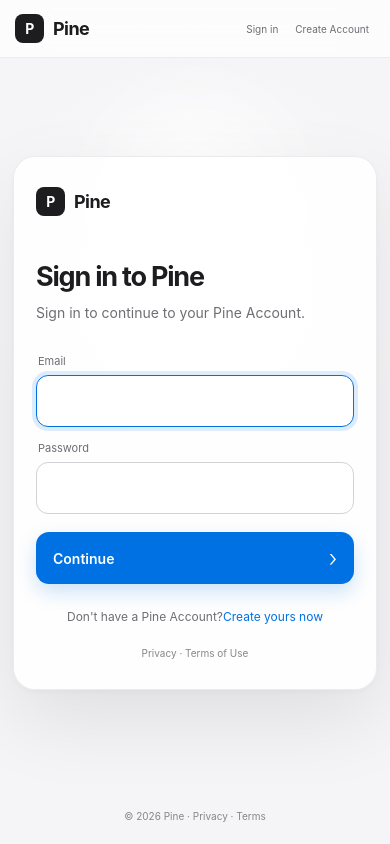
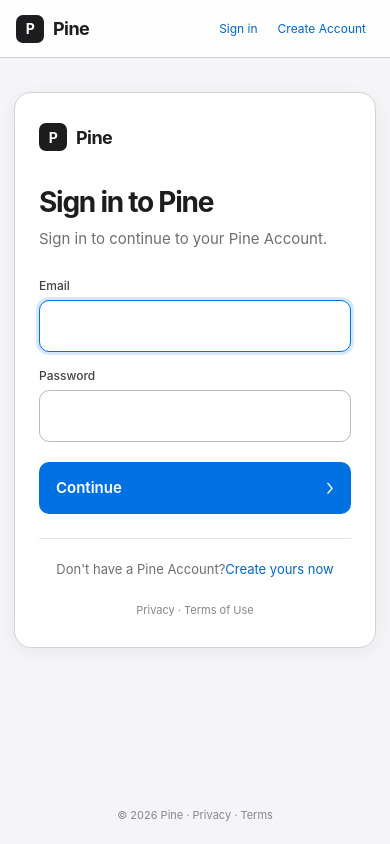
Before and after one commit to alexiusandromedavsgalaxia-lgtm/accounts.pine.com, a React (Vite) app: page / in a window 390 px wide. Built offline with nearby package versions, Linux system fonts and the light colour scheme; no server answers.

Commit message:
Fix Pine Account layout spacing and make interface content-focused

```diff
--- a/src/styles.css
+++ b/src/styles.css
@@ -18,47 +18,30 @@ body {
 }
 
 button, input { font: inherit; }
-
 button { -webkit-tap-highlight-color: transparent; }
 
 .site {
   min-height: 100vh;
   display: flex;
   flex-direction: column;
-  position: relative;
-  overflow: hidden;
-  background:
-    radial-gradient(circle at 50% 34%, rgba(255,255,255,.98), rgba(245,245,247,.94) 38%, #f5f5f7 72%);
+  background: #f5f5f7;
 }
 
 .ambient {
-  position: absolute;
-  width: 70vw;
-  height: 70vw;
-  left: 15%;
-  top: 5%;
-  border-radius: 50%;
-  background: radial-gradient(circle, rgba(255,255,255,.95), transparent 68%);
-  filter: blur(24px);
-  pointer-events: none;
-  animation: ambientFloat 9s ease-in-out infinite alternate;
-}
-
-@keyframes ambientFloat {
-  to { transform: translate3d(0, 18px, 0) scale(1.025); }
+  display: none;
 }
 
 .site-header {
   height: 64px;
-  padding: 0 clamp(20px, 5vw, 72px);
+  padding: 0 48px;
   display: flex;
   align-items: center;
   justify-content: space-between;
   position: relative;
   z-index: 3;
-  background: rgba(255,255,255,.72);
-  border-bottom: 1px solid rgba(0,0,0,.07);
-  backdrop-filter: saturate(180%) blur(22px);
+  background: rgba(255,255,255,.82);
+  border-bottom: 1px solid #d2d2d7;
+  backdrop-filter: saturate(180%) blur(20px);
 }
 
 .logo {
@@ -70,13 +53,13 @@ button { -webkit-tap-highlight-color: transparent; }
 }
 
 .logo-mark {
-  width: 29px;
-  height: 29px;
+  width: 28px;
+  height: 28px;
   display: grid;
   place-items: center;
-  border-radius: 8px;
+  border-radius: 7px;
   background: #1d1d1f;
-  color: white;
+  color: #fff;
   font-size: 14px;
   font-weight: 700;
 }
@@ -88,96 +71,91 @@ button { -webkit-tap-highlight-color: transparent; }
 
 nav {
   display: flex;
-  gap: 5px;
+  align-items: center;
+  gap: 4px;
 }
 
 nav button,
 .text-button {
   border: 0;
   background: transparent;
-  color: #6e6e73;
-  padding: 8px 11px;
+  color: #0066cc;
+  padding: 9px 12px;
   border-radius: 9px;
   cursor: pointer;
-  font-size: 12px;
-  transition: background .22s ease, color .22s ease, transform .22s ease;
+  font-size: 13px;
+  transition: background .18s ease, color .18s ease;
 }
 
 nav button:hover,
 .text-button:hover {
-  background: rgba(0,0,0,.055);
-  color: #1d1d1f;
+  background: rgba(0,102,204,.08);
 }
 
 main {
   flex: 1;
-  position: relative;
-  z-index: 1;
-  display: grid;
-  place-items: center;
-  padding: 58px 18px;
+  width: 100%;
+  display: flex;
+  justify-content: center;
+  align-items: flex-start;
+  padding: 72px 24px 90px;
 }
 
 .auth-shell,
 .account-shell,
 .developer-shell {
-  width: min(100%, 460px);
+  width: min(100%, 540px);
 }
 
 .auth-card,
 .account-card,
 .developer-card {
   width: 100%;
-  padding: 42px 43px;
-  border: 1px solid rgba(0,0,0,.075);
-  border-radius: 28px;
-  background: rgba(255,255,255,.86);
-  box-shadow:
-    0 30px 80px rgba(0,0,0,.09),
-    0 2px 8px rgba(0,0,0,.035);
-  backdrop-filter: blur(25px) saturate(150%);
+  padding: 48px;
+  border: 1px solid #d2d2d7;
+  border-radius: 20px;
+  background: #fff;
+  box-shadow: 0 4px 18px rgba(0,0,0,.06);
 }
 
 .page-enter {
-  animation: pageEnter .52s cubic-bezier(.22,1,.36,1) both;
+  animation: pageEnter .35s cubic-bezier(.22,1,.36,1) both;
 }
 
 @keyframes pageEnter {
-  from {
-    opacity: 0;
-    transform: translateY(13px) scale(.985);
-  }
-  to {
-    opacity: 1;
-    transform: none;
-  }
+  from { opacity: 0; transform: translateY(8px); }
+  to { opacity: 1; transform: none; }
+}
+
+.auth-card > .logo {
+  margin-bottom: 44px;
 }
 
 .auth-copy {
-  margin: 57px 0 31px;
+  margin: 0 0 28px;
 }
 
 .auth-copy h1,
 .account-copy h1 {
   margin: 0;
   color: #1d1d1f;
-  font-size: 31px;
-  line-height: 1.08;
+  font-size: 32px;
+  line-height: 1.1;
   letter-spacing: -.045em;
   font-weight: 650;
 }
 
 .auth-copy p,
 .account-copy p {
-  margin: 11px 0 0;
+  margin: 10px 0 0;
   color: #6e6e73;
-  font-size: 14px;
-  line-height: 1.5;
+  font-size: 15px;
+  line-height: 1.45;
 }
 
 .auth-form {
   display: grid;
-  gap: 14px;
+  gap: 16px;
 }
 
 .field {
@@ -186,34 +164,32 @@ main {
 
 .field span {
   display: block;
-  margin: 0 0 7px 2px;
-  color: #6e6e73;
-  font-size: 11px;
+  margin: 0 0 7px;
+  color: #424245;
+  font-size: 12px;
+  font-weight: 500;
 }
 
 .field input {
   width: 100%;
   height: 52px;
   padding: 0 15px;
-  border: 1px solid #d2d2d7;
-  border-radius: 12px;
+  border: 1px solid #b9b9be;
+  border-radius: 10px;
   outline: none;
-  background: rgba(255,255,255,.82);
+  background: #fff;
   color: #1d1d1f;
-  transition:
-    border-color .2s ease,
-    box-shadow .2s ease,
-    background .2s ease;
+  font-size: 15px;
+  transition: border-color .18s ease, box-shadow .18s ease;
 }
 
 .field input:hover {
-  border-color: #b8b8bd;
+  border-color: #86868b;
 }
 
 .field input:focus {
   border-color: #0071e3;
-  background: white;
-  box-shadow: 0 0 0 4px rgba(0,113,227,.13);
+  box-shadow: 0 0 0 3px rgba(0,113,227,.16);
 }
 
 .continue-button {
@@ -225,27 +201,21 @@ main {
   align-items: center;
   justify-content: space-between;
   border: 0;
-  border-radius: 13px;
+  border-radius: 10px;
   background: #0071e3;
-  color: white;
+  color: #fff;
   cursor: pointer;
-  font-size: 14px;
+  font-size: 15px;
   font-weight: 600;
-  box-shadow: 0 8px 20px rgba(0,113,227,.2);
-  transition:
-    transform .2s cubic-bezier(.22,1,.36,1),
-    filter .2s ease,
-    box-shadow .2s ease;
+  transition: filter .18s ease, transform .18s ease;
 }
 
 .continue-button:hover:not(:disabled) {
-  filter: brightness(1.04);
-  transform: translateY(-1px);
-  box-shadow: 0 11px 25px rgba(0,113,227,.25);
+  filter: brightness(1.05);
 }
 
 .continue-button:active:not(:disabled) {
-  transform: scale(.985);
+  transform: scale(.99);
 }
 
 .continue-button:disabled {
@@ -260,36 +230,38 @@ main {
 }
 
 .auth-switch {
-  margin: 25px 0 23px;
+  margin: 24px 0 0;
+  padding-top: 22px;
+  border-top: 1px solid #e5e5e7;
   text-align: center;
   color: #6e6e73;
-  font-size: 12px;
+  font-size: 13px;
 }
 
 .auth-switch button {
   padding: 0;
   border: 0;
   background: transparent;
-  color: #0071e3;
+  color: #0066cc;
   cursor: pointer;
   font-size: inherit;
 }
 
-.auth-links,
-footer {
+.auth-links {
+  margin-top: 26px;
   color: #86868b;
-  font-size: 10px;
+  font-size: 11px;
   text-align: center;
 }
 
 .error-message {
   padding: 12px 13px;
-  border-radius: 11px;
-  background: rgba(255,59,48,.08);
-  border: 1px solid rgba(255,59,48,.17);
+  border-radius: 9px;
+  background: #fff2f2;
+  border: 1px solid #ffd6d6;
   color: #b3261e;
-  font-size: 12px;
-  animation: errorIn .25s ease both;
+  font-size: 13px;
+  animation: errorIn .2s ease both;
 }
 
 @keyframes errorIn {
@@ -299,7 +271,7 @@ footer {
 
 .account-card,
 .developer-card {
-  padding: 34px 39px 39px;
+  padding: 34px 40px 40px;
 }
 
 .account-top {
@@ -310,27 +282,27 @@ footer {
 
 .profile-circle,
 .developer-icon {
-  width: 68px;
-  height: 68px;
-  margin-top: 46px;
+  width: 72px;
+  height: 72px;
+  margin-top: 38px;
   display: grid;
   place-items: center;
   border-radius: 50%;
   background: #1d1d1f;
-  color: white;
-  font-size: 23px;
+  color: #fff;
+  font-size: 24px;
   font-weight: 650;
 }
 
 .developer-icon {
-  border-radius: 19px;
+  border-radius: 18px;
   background: #f5f5f7;
   border: 1px solid #d2d2d7;
   color: #0071e3;
 }
 
 .account-copy {
-  margin: 22px 0 27px;
+  margin: 18px 0 24px;
 }
 
 .account-row {
@@ -342,8 +314,8 @@ footer {
   margin-bottom: 16px;
   border-top: 1px solid #d2d2d7;
   border-bottom: 1px solid #d2d2d7;
-  color: #6e6e73;
-  font-size: 12px;
+  color: #424245;
+  font-size: 13px;
 }
 
 .account-row span:last-child {
@@ -352,7 +324,7 @@ footer {
 }
 
 .developer-list {
-  margin: 27px 0;
+  margin: 24px 0;
   border-top: 1px solid #d2d2d7;
   border-bottom: 1px solid #d2d2d7;
 }
@@ -362,7 +334,8 @@ footer {
   grid-template-columns: 1fr auto auto;
   align-items: center;
   gap: 16px;
-  padding: 17px 0;
+  min-height: 62px;
+  padding: 12px 0;
   border-bottom: 1px solid #e5e5e7;
 }
 
@@ -371,13 +344,13 @@ footer {
 }
 
 .developer-list b {
-  font-size: 13px;
+  font-size: 14px;
   font-weight: 600;
 }
 
 .developer-list span {
   color: #86868b;
-  font-size: 11px;
+  font-size: 12px;
 }
 
 .developer-list i {
@@ -391,22 +364,25 @@ footer {
   gap: 5px;
   padding: 14px;
   margin-bottom: 14px;
-  border-radius: 12px;
-  background: rgba(52,199,89,.08);
-  border: 1px solid rgba(52,199,89,.18);
+  border-radius: 10px;
+  background: #f1faf3;
+  border: 1px solid #ccebd3;
   color: #248a3d;
-  font-size: 12px;
+  font-size: 13px;
 }
 
 .success-message span {
   color: #5c8d67;
-  font-size: 11px;
+  font-size: 12px;
 }
 
 footer {
   position: relative;
   z-index: 2;
-  padding: 22px;
+  padding: 22px 24px;
+  color: #86868b;
+  font-size: 11px;
+  text-align: center;
 }
 
 .boot-screen {
@@ -438,32 +414,32 @@ footer {
 @media (max-width: 650px) {
   .site-header {
     height: 58px;
-    padding: 0 15px;
+    padding: 0 16px;
   }
 
   nav button {
-    padding: 7px 6px;
-    font-size: 10px;
+    padding: 7px 8px;
+    font-size: 12px;
   }
 
   main {
-    padding: 32px 13px;
+    padding: 34px 14px 65px;
   }
 
   .auth-card,
   .account-card,
   .developer-card {
-    padding: 30px 22px;
-    border-radius: 22px;
+    padding: 30px 24px;
+    border-radius: 17px;
+  }
+
+  .auth-card > .logo {
+    margin-bottom: 36px;
   }
 
   .auth-copy h1,
   .account-copy h1 {
-    font-size: 27px;
-  }
-
-  .auth-copy {
-    margin-top: 46px;
+    font-size: 28px;
   }
 
   .developer-list span {
```
